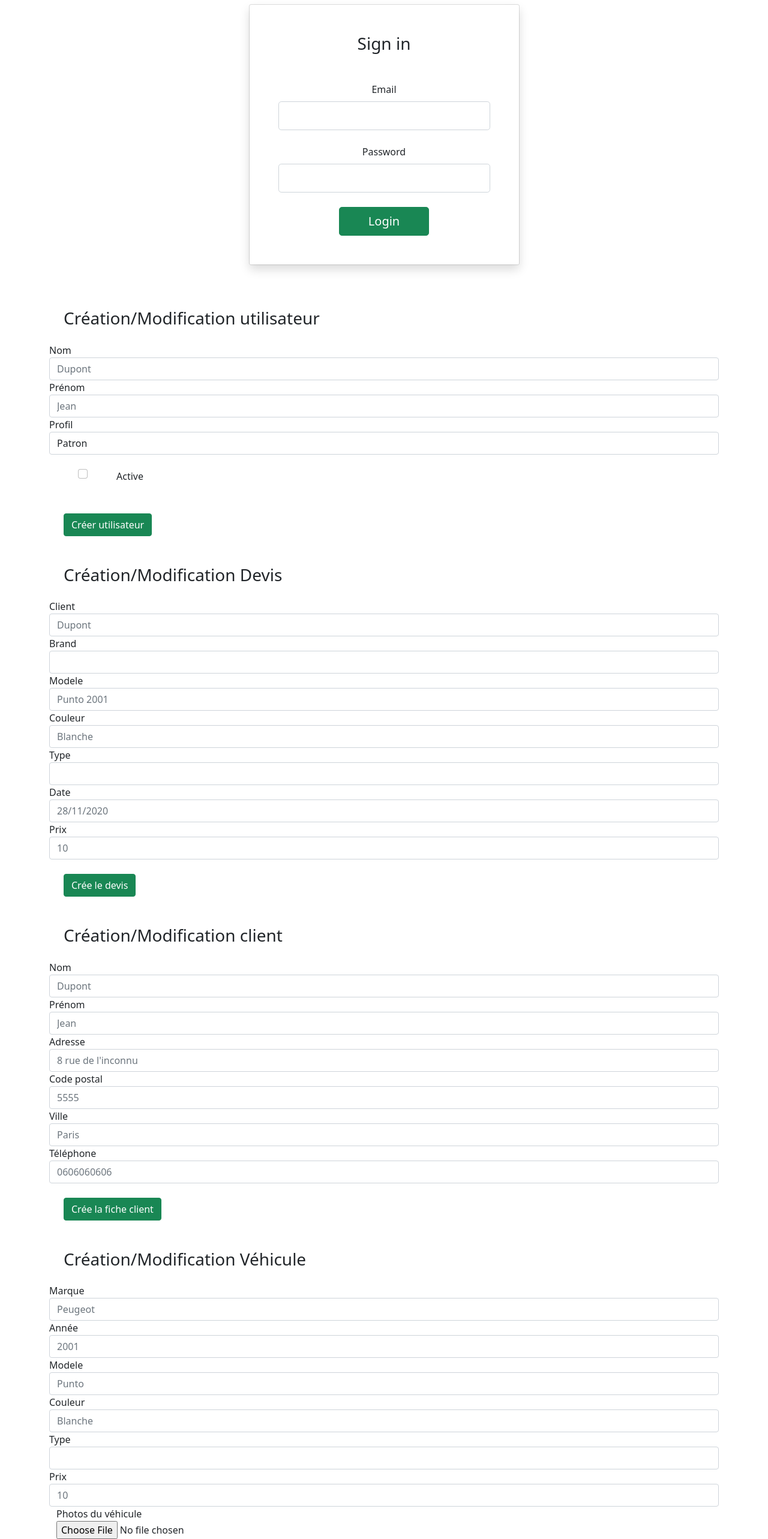
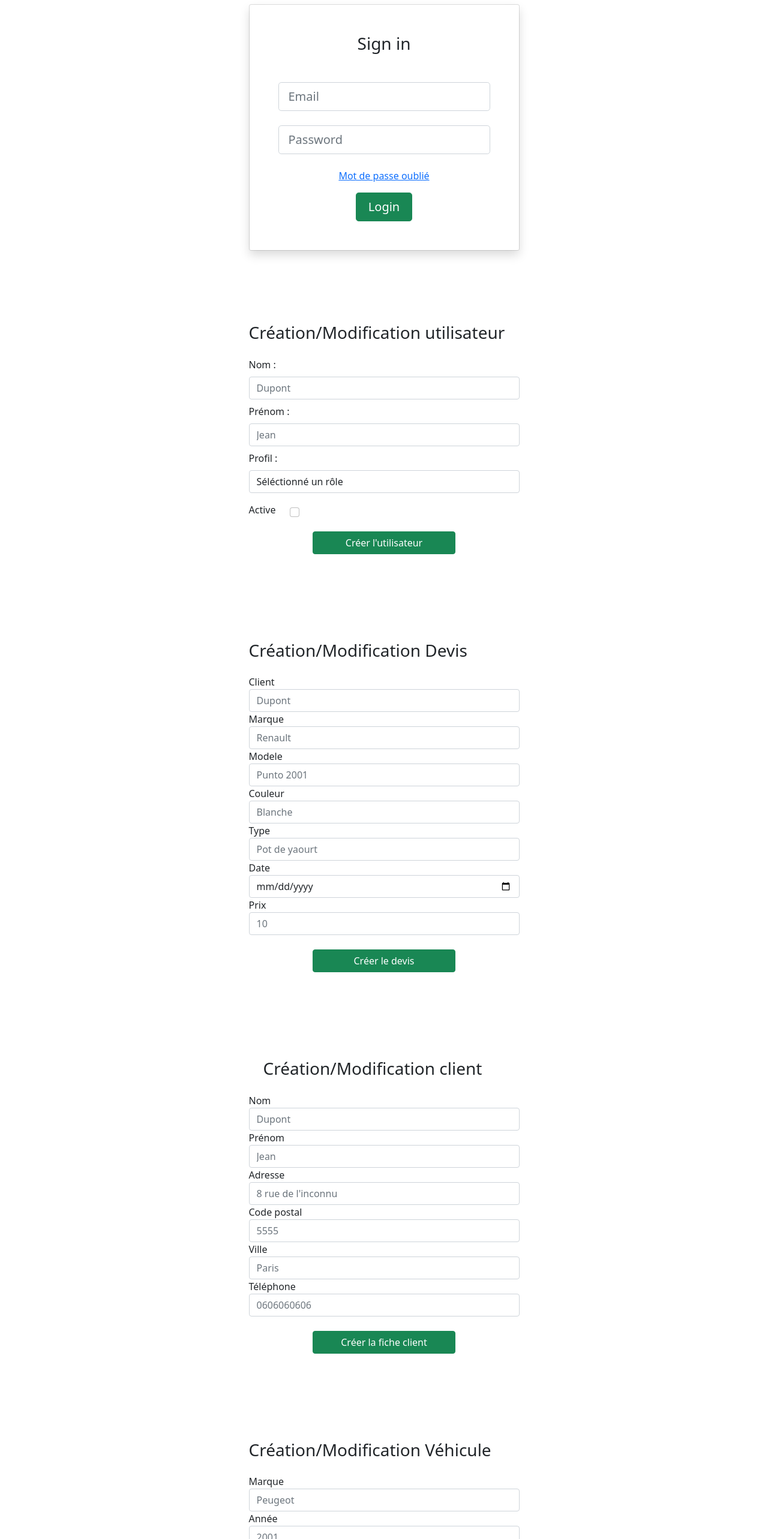
Before and after one commit to BWBMaxime/projet_team, a React (Create React App) app in the folder front/: page / in a window 1280 px wide. Shown: the part 180-2746 px from the top of the page at 60% size. Built offline with nearby package versions, Linux system fonts and the light colour scheme; no server answers.

Commit message:
coorection responsive & contenue

```diff
--- a/front/src/components/forms/FormClient.js
+++ b/front/src/components/forms/FormClient.js
@@ -1,9 +1,11 @@
 const FormClient = () => {
     return (
         <>
-            <div className="container">
+            <section className="container py-5 h-100 ">
+                <div className="row d-flex justify-content-center h-100 ">
+                    <div className="col-12 col-md-8 col-lg-6 col-xl-5">
                         <h3 className="m-4">Création/Modification client</h3>
-                <form>
+                        <form className="row justify-content-center">
                             <div className="form-group">
                                 <label htmlFor="nom">Nom</label>
                                 <input type="text" className="form-control" id="clientLastName" placeholder="Dupont" />
@@ -28,9 +30,11 @@ const FormClient = () => {
                                 <label htmlFor="téléphone">Téléphone</label>
                                 <input type="text" className="form-control" id="clientMobile" placeholder="0606060606" />
                             </div>
-                    <button className="btn btn-success m-4">Crée la fiche client</button>
+                            <input className="btn btn-success m-4 w-50" value="Créer la fiche client" type="submit" />
                         </form>
                     </div>
+                </div>
+            </section>
 
         </>
     );
--- a/front/src/components/forms/FormDevis.js
+++ b/front/src/components/forms/FormDevis.js
@@ -1,16 +1,18 @@
 const FormDevis = () => {
     return (
         <>
-            <div className="container">
+            <section className="container py-5 h-100 ">
+                <div className="row d-flex justify-content-center h-100 ">
+                    <div className="col-12 col-md-8 col-lg-6 col-xl-5">
+                        <form className="row justify-content-center">
                             <h3 className="m-4">Création/Modification Devis</h3>
-                <form>
                             <div className="form-group">
                                 <label htmlFor="Client">Client</label>
                                 <input type="text" className="form-control" id="clientLastName" placeholder="Dupont" />
                             </div>
                             <div className="form-group">
-                        <label htmlFor="Brand">Brand</label>
-                        <input type="text" className="form-control" id="brand" placeholder="" />
+                                <label htmlFor="Brand">Marque</label>
+                                <input type="text" className="form-control" id="brand" placeholder="Renault" />
                             </div>
                             <div className="form-group">
                                 <label htmlFor="Modele">Modele</label>
@@ -22,19 +24,22 @@ const FormDevis = () => {
                             </div>
                             <div className="form-group">
                                 <label htmlFor="type">Type</label>
-                        <input type="text" className="form-control" id="type" placeholder="" />
+                                <input type="text" className="form-control" id="type" placeholder="Pot de yaourt" />
                             </div>
                             <div className="form-group">
                                 <label htmlFor="years">Date</label>
-                        <input type="text" className="form-control" id="years" placeholder="28/11/2020" />
+                                <input type="date" className="form-control" id="years" placeholder="28/11/2020" />
                             </div>
                             <div className="form-group">
                                 <label htmlFor="price">Prix</label>
                                 <input type="text" className="form-control" id="price" placeholder="10" />
                             </div>
-                    <button className="btn btn-success m-4">Crée le devis</button>
+                            <input className="btn btn-success m-4 w-50" value="Créer le devis" type="submit" />
                         </form>
+
                     </div>
+                </div>
+            </section>
 
         </>
     );
--- a/front/src/components/forms/FormLogin.js
+++ b/front/src/components/forms/FormLogin.js
@@ -3,30 +3,24 @@ const FormLogin = (props) => {
   return (
     <>
 
-        {/* TODO : a modifier placeholder champ
-          TOAST
-          Forgot password
-          creation devis champ date
-          placement des boutton centrer
-          ajustement des tableaux
-          gestion taille d image
-          Version Mobile des tableaux
-        */}
+
       <section className="container py-5 h-100 ">
-          <div className="row d-flex justify-content-center align-items-center h-100">
+        <div className="row d-flex justify-content-center  h-100">
           <div className="col-12 col-md-8 col-lg-6 col-xl-5">
             <div className="card shadow-2-strong">
               <form className="card-body p-5 text-center shadow" onSubmit={props.handleClickSubmitFormLogin}>
                 <h3 className="mb-5">Sign in</h3>
                 <div className="form-outline mb-4">
-                  <label className="form-label" htmlFor="typeEmail">Email</label>
-                    <input type="text" id="typeEmail" name="typeEmail" className="form-control form-control-lg" />
+                  <input type="text" id="typeEmail" name="typeEmail" className="form-control form-control-lg" placeholder="Email"/>
                 </div>
                 <div className="form-outline mb-4">
-                  <label className="form-label" htmlFor="typePassword">Password</label>
-                    <input type="text" id="typePassword" name="typePassword" className="form-control form-control-lg" />
+                  <input type="text" id="typePassword" name="typePassword" className="form-control form-control-lg" placeholder="Password" />
                 </div>
-                  <input className="btn btn-success btn-lg btn-block px-5" type="submit" value="Login"/>
+                <div className="row justify-content-center">
+                  <a className="mb-3" href="#">Mot de passe oublié</a>
+                  <button className="btn btn-success btn-lg w-25 text-center" type="submit" >Login</button>
+                </div>
+
               </form>
             </div>
           </div>
--- a/front/src/components/forms/FormUser.js
+++ b/front/src/components/forms/FormUser.js
@@ -1,33 +1,39 @@
 const FormUser = () => {
     return (
         <>
-            <div className="container ">
-                <form >
+            <section className="container py-5 h-100 ">
+                <div className="row d-flex justify-content-center h-100 ">
+                    <div className="col-12 col-md-8 col-lg-6 col-xl-5">
+                        <form className="row justify-content-center">
                             <h3 className="m-4">Création/Modification utilisateur</h3>
                             <div className="form-group">
-                        <label htmlFor="nom">Nom</label>
+                                <label className="mb-2" htmlFor="nom">Nom :</label>
                                 <input type="text" className="form-control" id="userLastName" placeholder="Dupont" />
                             </div>
                             <div className="form-group">
-                        <label htmlFor="prénom">Prénom</label>
+                                <label className="mb-2 mt-2" htmlFor="prénom">Prénom :</label>
                                 <input type="text" className="form-control" id="userFirstName" placeholder="Jean" />
                             </div>
                             <div class="form-group">
-                        <label htmlFor="profil">Profil</label>
+                                <label className="mb-2 mt-2"  htmlFor="profil">Profil :</label>
                                 <select class="form-control" id="profilUser">
-                            <option>Patron</option>
-                            <option>Admin</option>
-                            <option>Commercial</option>
-                            <option>Magasinier</option>
+                                    <option>Séléctionné un rôle</option>
+                                    <option value="patron">Patron</option>
+                                    <option value="admin">Admin</option>
+                                    <option value="commercial">Commercial</option>
+                                    <option value="magasinier">Magasinier</option>
                                 </select>
                             </div>
-                    <div className="form-check form-check-inline w-100">
-                        <label className="form-check-label m-4" htmlFor="inlineCheckbox1">Active</label>
-                        <input className="form-check-input m-4" type="checkbox" id="inlineCheckbox1" value="option1" />
+                            <div>
+                                <label className="form-check-label mt-3" htmlFor="active">Active</label>
+                                <input className="form-check-input mx-4 mt-4" type="checkbox" id="active" value="option1" />
                             </div>
-                    <button className="btn btn-success m-4">Créer utilisateur</button>
+                            <input className="btn btn-success m-4 w-50" value="Créer l'utilisateur" type="submit" />
                         </form>
+
                     </div>
+                </div>
+            </section>
         </>
     );
 }
--- a/front/src/components/forms/FormVehicle.js
+++ b/front/src/components/forms/FormVehicle.js
@@ -1,9 +1,20 @@
+import { useState } from "react";
+
+
 const FormVehicle = () => {
+    const [img, setImg] = useState();
+
+    const onImageChange = (e) => {
+        const [file] = e.target.files;
+        setImg(URL.createObjectURL(file));
+    };
     return (
         <>
-            <div className="container">
+            <section className="container py-5 h-100 ">
+                <div className="row d-flex justify-content-center h-100 ">
+                    <div className="col-12 col-md-8 col-lg-6 col-xl-5">
+                        <form className="row justify-content-center">
                             <h3 className="m-4">Création/Modification Véhicule</h3>
-                <form>
                             <div className="form-group">
                                 <label htmlFor="Marque">Marque</label>
                                 <input type="text" className="form-control" id="marque" placeholder="Peugeot" />
@@ -28,15 +39,17 @@ const FormVehicle = () => {
                                 <label htmlFor="price">Prix</label>
                                 <input type="text" className="form-control" id="price" placeholder="10" />
                             </div>
-                    <form className="container">
-                        <div class="form-group row">
-                            <label for="photo du vehicule">Photos du véhicule</label>
-                            <input type="file" class="form-control-file" id="photoVehicle"/>
+                            <div className="row">
+                                <label htmlFor="vehicleImg">Photo du véhicule</label>
+                                <input className="mb-3" type="file" onChange={onImageChange} />
+                                <img className="w-50" src={img} alt="" />
                             </div>
+                            <input className="btn btn-success m-4 w-50" value="Créer le véhicule" type="submit" />
                         </form>
-                    <button className="btn btn-success m-4">Crée le devis</button>
-                </form>
+
                     </div>
+                </div>
+            </section>
 
         </>
     );
--- a/front/src/components/table/CardVehicule.js
+++ b/front/src/components/table/CardVehicule.js
@@ -2,53 +2,64 @@ const Footer = () => {
     return (
         <>
             <div className="container">
-                <div className="row pb-5 mb-4">
-                    <div className="col-lg-3 col-md-6 mb-4 mb-lg-0">
-                        <div className="card rounded shadow-sm border-0">
+                <div className="row pb-5 mb-4 ">
+                    <div className="col-lg-3 col-md-6 mb-4 mb-lg-0  ">
+                        <div className="card shadow-lg border-0">
                             <div className="card-body p-4 "><img src="https://upload.wikimedia.org/wikipedia/commons/thumb/0/08/Fiat_PuntoPic.12.jpg/1200px-Fiat_PuntoPic.12.jpg" alt="" className="img-fluid d-block mx-auto mb-3" />
-                            <h5 className="d-flex justify-content-between"> <a href="#" className="text-dark">Punto 2001</a>
-                                <button className="btn btn-secondary text-white m-1">&#9998;</button>
-                                <button className="btn btn-danger text-white m-1">&#10008;</button>
+                                <h5 className="d-flex justify-content-between"> <a href="#" className="text-dark">Punto 2001</a>
+
                                 </h5>
                                 <p className="small text-muted font-italic">Lorem ipsum dolor sit amet, consectetur adipisicing elit.Lorem ipsum dolor sit amet, consectetur adipisicing elitLorem ipsum dolor sit amet, consectetur adipisicing elit</p>
+                            </div>
+                            <div className="d-flex justify-content-end">
+                                <button className="btn btn-secondary text-white m-2">&#9998;</button>
+                                <button className="btn btn-danger text-white m-2">&#10008;</button>
                             </div>
                         </div>
 
                     </div>
 
                     <div className="col-lg-3 col-md-6 mb-4 mb-lg-0">
-                        <div className="card rounded shadow-sm border-0">
+                        <div className="card shadow-lg border-0">
                             <div className="card-body p-4"><img src="https://i.ytimg.com/vi/lQhSmOqUW3Y/maxresdefault.jpg" alt="" className="img-fluid d-block mx-auto mb-3" />
-                            <h5 className="d-flex justify-content-between"> <a href="#" className="text-dark">La Peel P50</a>
-                                <button className="btn btn-secondary text-white m-1">&#9998;</button>
-                                <button className="btn btn-danger text-white m-1">&#10008;</button>
+                                <h5 className="d-flex justify-content-between"> <a href="#" className="text-dark">La Peel P50</a>
+
                                 </h5>
                                 <p className="small text-muted font-italic">Lorem ipsum dolor sit amet, consectetur adipisicing elit.Lorem ipsum dolor sit amet, consectetur adipisicing elitLorem ipsum dolor sit amet, consectetur adipisicing elit</p>
                             </div>
-
-                        </div>
-                    </div>
-
-                    <div className="col-lg-3 col-md-6 mb-4 mb-lg-0">
-                        <div className="card rounded shadow-sm border-0">
-                            <div className="card-body p-4"><img src="https://encrypted-tbn0.gstatic.com/images?q=tbn:ANd9GcToGA4VVvo75Zf51_dewnodBSH8lQweVfIilQ&usqp=CAU" alt="" className="img-fluid d-block mx-auto mb-3" />
-                                <h5 className="d-flex justify-content-between"> <a href="#" className="text-dark">Epic TUK TUK</a>
-                                <button className="btn btn-secondary text-white m-1">&#9998;</button>
-                                <button className="btn btn-danger text-white m-1">&#10008;</button>
-                                </h5>
-                                <p className="small text-muted font-italic">Lorem ipsum dolor sit amet, consectetur adipisicing elit.</p>
+                            <div className="d-flex justify-content-end">
+                                <button className="btn btn-secondary text-white m-2">&#9998;</button>
+                                <button className="btn btn-danger text-white m-2">&#10008;</button>
                             </div>
                         </div>
                     </div>
 
                     <div className="col-lg-3 col-md-6 mb-4 mb-lg-0">
-                        <div className="card rounded shadow-sm border-0">
+                        <div className="card shadow-lg border-0">
+                            <div className="card-body p-4"><img src="https://encrypted-tbn0.gstatic.com/images?q=tbn:ANd9GcToGA4VVvo75Zf51_dewnodBSH8lQweVfIilQ&usqp=CAU" alt="" className="img-fluid d-block mx-auto mb-3" />
+                                <h5 className="d-flex justify-content-between"> <a href="#" className="text-dark">Epic TUK TUK</a>
+
+                                </h5>
+                                <p className="small text-muted font-italic">Lorem ipsum dolor sit amet, consectetur adipisicing elit.</p>
+                            </div>
+                            <div className="d-flex justify-content-end">
+                                <button className="btn btn-secondary text-white m-2">&#9998;</button>
+                                <button className="btn btn-danger text-white m-2">&#10008;</button>
+                            </div>
+                        </div>
+                    </div>
+
+                    <div className="col-lg-3 col-md-6 mb-4 mb-lg-0">
+                        <div className="card shadow-lg border-0">
                             <div className="card-body p-4"><img src="https://bootstrapious.com/i/snippets/sn-cards/shoes-4_vgfjy9.jpg" alt="" className="img-fluid d-block mx-auto mb-3" />
-                            <h5 className="d-flex justify-content-between"> <a href="#" className="text-dark">BM Double-pieds</a>
-                                <button className="btn btn-secondary text-white m-1">&#9998;</button>
-                                <button className="btn btn-danger text-white m-1">&#10008;</button>
+                                <h5 className="d-flex justify-content-between"> <a href="#" className="text-dark">BM Double-pieds</a>
+
                                 </h5>
                                 <p className="small text-muted font-italic">Lorem ipsum dolor sit amet, consectetur adipisicing elit.orem ipsum dolor sit amet, consectetur adipisicing elit</p>
+                            </div>
+                            <div className="d-flex justify-content-end">
+                                <button className="btn btn-secondary text-white m-2">&#9998;</button>
+                                <button className="btn btn-danger text-white m-2">&#10008;</button>
                             </div>
                         </div>
                     </div>
--- a/front/src/components/table/Table.js
+++ b/front/src/components/table/Table.js
@@ -2,13 +2,13 @@ const Table = () => {
     return (
         <>
             {/* Exemple gestion utilisateur */}
-            <div className="container">
-                <div className="d-flex">
+            <div className="container w-75">
+                <div className="d-flex justify-content-between w-75">
                     <h3 className="m-4">Gestion des utilisateurs</h3>
                     <button className="btn btn-primary m-4">Crée un utilisateurs</button>
                 </div>
 
-                <table className="table">
+                <table className="table w-75">
                     <thead className="thead-dark">
                         <tr>
                             <th>Nom</th>
--- a/front/src/index.js
+++ b/front/src/index.js
@@ -1,6 +1,7 @@
 import React from 'react';
 import ReactDOM from 'react-dom/client';
 import '../node_modules/bootstrap/dist/css/bootstrap.min.css'
+import 'bootstrap/dist/js/bootstrap.js';
 import App from './components/App';
 import './css/Index.css';
 
```
Also changed, not shown: front/src/components/App.js (+6 -1 lines), front/src/components/toasts/validToasts.js (added, +21 -0 lines). Lines whose indentation alone changed are shown as unchanged.
